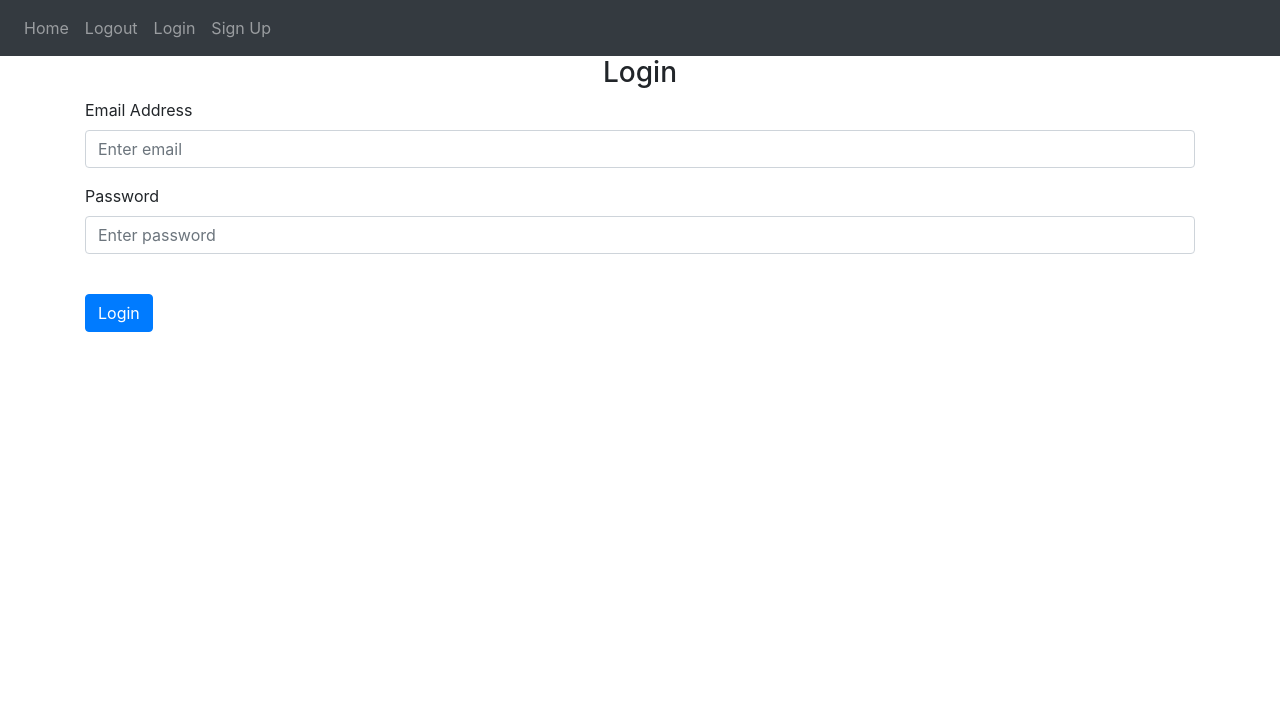
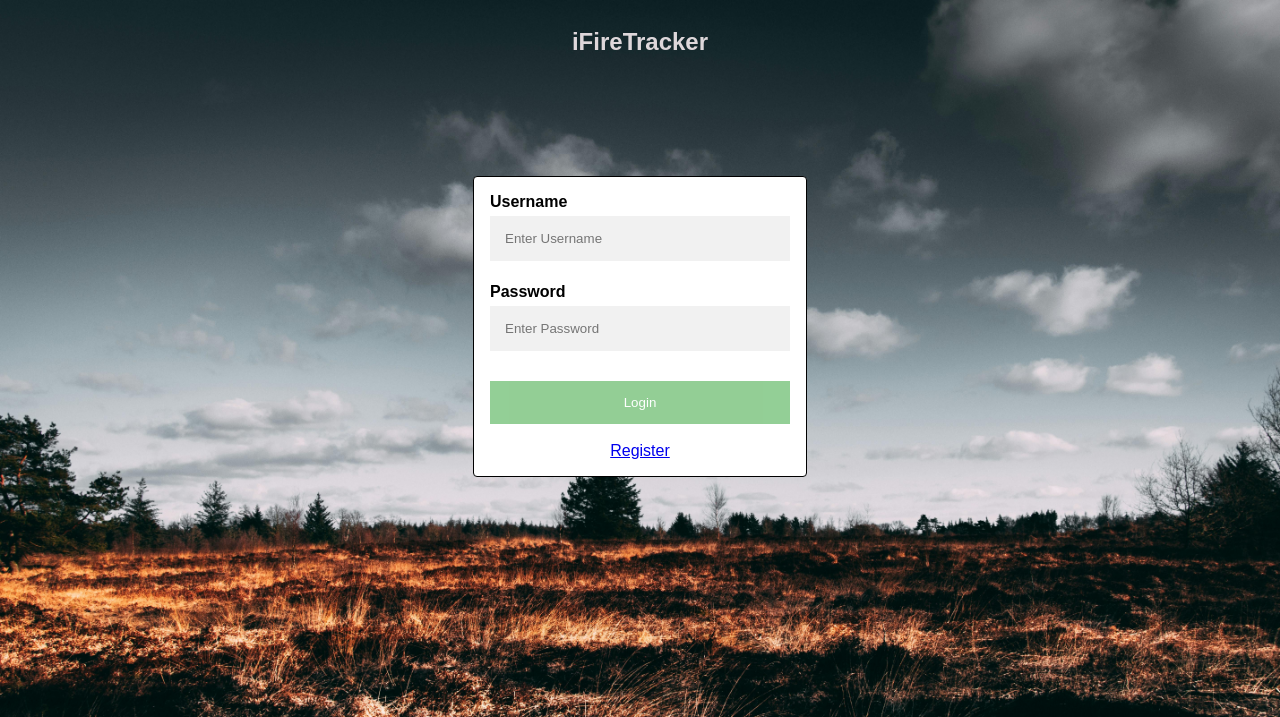
Before and after one commit to UC-JARRD/group-project, a Flask app: page /login in a window 1280 px wide. Shown: the top 717 px of the page. Run offline with Flask 3, Linux system fonts and the light colour scheme; some libraries are stand-ins or nearby versions.

Commit message:
Added website

```diff
--- a/src/iFireTrackerModel/api/api-to-webserver/send_csv_to_webserver.py
+++ b/src/iFireTrackerModel/api/api-to-webserver/send_csv_to_webserver.py
@@ -1,10 +1,10 @@
 import requests
 
 # Set the API endpoint URL
-url = 'http://13.211.167.106/upload?format=csv'
+url = 'http://54.66.144.170/upload?format=csv'
 
 # Set the path to the CSV file you want to send
-csv_path = '../model/output/csv/fire_risk_per_polygon.csv'
+csv_path = '../../model/data/output/csv/fire_risk_per_land_use_area.csv'
 
 # Open the CSV file in binary mode
 with open(csv_path, 'rb') as csv_file:
--- a/src/iFireTrackerModel/api/api-to-webserver/send_html_to_webserver.py
+++ b/src/iFireTrackerModel/api/api-to-webserver/send_html_to_webserver.py
@@ -1,10 +1,10 @@
 import requests
 
 # Set the API endpoint URL
-url = 'http://13.211.167.106/upload?format=html'
+url = 'http://54.66.144.170/upload?format=html'
 
 # Set the path to the CSV file you want to send
-html_path = '../model/output/html/fire_risk_map.html'
+html_path = '../../model/data/output/html/fire_risk_map.html'
 
 # Open the CSV file in binary mode
 with open(html_path, 'rb') as html_file:
--- a/src/iFireTrackerWeb/requirements.txt
+++ b/src/iFireTrackerWeb/requirements.txt
@@ -1,9 +1,12 @@
 blinker==1.8.2
 boto3==1.34.108
 botocore==1.34.108
+certifi==2024.2.2
+charset-normalizer==3.3.2
 click==8.1.7
 Flask==3.0.3
 gunicorn==22.0.0
+idna==3.7
 itsdangerous==2.2.0
 Jinja2==3.1.4
 jmespath==1.0.1
@@ -13,6 +16,7 @@ packaging==24.0
 pandas==2.2.2
 python-dateutil==2.9.0.post0
 pytz==2024.1
+requests==2.32.1
 s3transfer==0.10.1
 six==1.16.0
 tzdata==2024.1
--- a/src/iFireTrackerWeb/templates/csv.html
+++ b/src/iFireTrackerWeb/templates/csv.html
@@ -25,6 +25,8 @@
 </style>
 
 <body>
+
+<h2><a href="{{ url_for('main') }}" style="color: black;">iFireTracker</a></h2>
 
 <table style="margin-left: 20px;">
 <!-- Table headers -->
--- /dev/null
+++ b/src/iFireTrackerWeb/templates/login.html
@@ -0,0 +1,97 @@
+<!DOCTYPE html>
+<html>
+<head>
+<style>
+body {
+  font-family: Arial, Helvetica, sans-serif;
+  background-image: url("{{ url_for('static', filename='images/background.jpg') }}");
+  background-repeat: no-repeat;
+  background-attachment: fixed;
+  background-size: cover;
+  display: flex;
+  flex-direction: column;
+  align-items: center;
+
+}
+
+h2 {
+  color: #ded7da; /* Change this to your desired color */
+}
+
+.container {
+  width: 300px;
+  padding: 16px;
+  background-color: white;
+  margin: 0 auto;
+  margin-top: 100px;
+  border: 1px solid black;
+  border-radius: 4px;
+}
+
+input[type=text], input[type=password] {
+  width: 90%;
+  padding: 15px;
+  margin: 5px 0 22px 0;
+  display: inline-block;
+  border: none;
+  background: #f1f1f1;
+}
+
+input[type=email] {
+  width: 90%;
+  padding: 15px; /* Increase padding to make the box bigger */
+  margin: 5px 0 22px 0;
+  display: inline-block;
+  border: none;
+  background: #f1f1f1;
+}
+
+input[type=text]:focus, input[type=password]:focus {
+  background-color: #ddd;
+  outline: none;
+}
+
+button {
+  background-color: #4CAF50;
+  color: white;
+  padding: 14px 20px;
+  margin: 8px 0;
+  border: none;
+  cursor: pointer;
+  width: 100%;
+  opacity: 0.6;
+}
+
+button:hover {
+  opacity:1;
+}
+
+/* Add this style for the register link */
+.register-link {
+  display: block;
+  text-align: center;
+  margin-top: 10px;
+}
+
+</style>
+</head>
+<body>
+
+  <h2>iFireTracker</h2>
+
+<div class="container">
+<form method="POST">
+  <label for="login"><b>Username</b></label>
+  <input type="text" placeholder="Enter Username" name="login" required>
+
+  <label for="password"><b>Password</b></label>
+  <input type="password" placeholder="Enter Password" name="password" required>
+
+  <button type="submit">Login</button>
+
+  <a href="{{ url_for('registration') }}" class="register-link">Register</a>
+</form>
+</div>
+
+</body>
+</html>
--- a/src/iFireTrackerWeb/Sign up.html
+++ b/src/iFireTrackerWeb/templates/original/SignUp.html
@@ -4,7 +4,7 @@
 <style>
 body {
   font-family: Arial, Helvetica, sans-serif;
-  background-image: url('pexels-einfoto-2305169.jpg');
+  background-image: url("{{ url_for('static', filename='images/background.jpg') }}");
   background-repeat: no-repeat;
   background-attachment: fixed;
   background-size: cover;
@@ -70,7 +70,7 @@ button:hover {
 </head>
 <body>
 
-  <h2>ifiretracker</h2>
+  <h2>iFireTracker</h2>
 
 <div class="container">
 
--- a/src/iFireTrackerWeb/web_server.py
+++ b/src/iFireTrackerWeb/web_server.py
@@ -1,65 +1,151 @@
 import io
-from flask import Flask, request, Response, render_template, render_template_string, send_file
+from flask import Flask, request, render_template, render_template_string, redirect, url_for
 import pandas as pd
+import requests
 
 app = Flask(__name__)
 
-def message():
-    error_message = "Unknown format of data!"
+AUTH_SERVER_URL = 'http://13.239.55.4:8000'
 
-    # Create an HTML template with the message
-    html_template = f"""
-    <!DOCTYPE html>
-    <html lang="en">
-    <head>
-        <meta charset="UTF-8">
-        <title>Message</title>
-    </head>
-    <body>
-        <h1>{error_message}</h1>
-    </body>
-    </html>
-    """
+@app.route('/registration', methods=['GET', 'POST'])
+def registration():
+    if request.method == 'POST':
+        name = request.form['name']  # Assuming you're collecting 'name' in the form.
+        login = request.form['username']
+        email = request.form['email']  # Assuming you're collecting 'email' in the form.
+        password = request.form['password']
 
-    return render_template_string(html_template)
+        # Form the API request to the authorization server
+        response = requests.post(f'{AUTH_SERVER_URL}/register', data={'name': name,'login': login,'email': email,'password': password})
+
+        if response.status_code == 200 or response.status_code == 201:
+            return redirect(url_for('login'))
+        else:
+            return 'Registration failed', response.status_code
+
+    return render_template('registration.html')
+
+@app.route('/login', methods=['GET', 'POST'])
+def login():
+    if request.method == 'POST':
+        login = request.form['login']
+        password = request.form['password']
+
+        # Form the API request to the authorization server
+        response = requests.post(f'{AUTH_SERVER_URL}/login', json={'login': login, 'password': password})
+
+        if response.status_code == 200 or response.status_code == 201:
+            return redirect(url_for('main'))
+        else:
+            return 'Login failed', response.status_code
+
+    return render_template('login.html')
+
+@app.route('/main')
+def main():
+    return render_template('main.html')
+
+@app.route('/')
+def home():
+    return redirect(url_for('login'))
+
+@app.route('/map', methods=['GET'])
+def map():
+    print('Get the Map page...')
+
+    html_path = './data/html/fire_risk_map.html'
+
+    # Read the contents of the HTML file
+    with open(html_path, 'r') as html_file:
+        html_contents = html_file.read()
+
+    # Render an HTML template with the HTML contents
+    # return render_template('html.html', html_contents=html_contents)
+    return render_template_string(html_contents)
+
+@app.route('/csv', methods=['GET'])
+def csv():
+    print('Get the CSV page...')
+
+    csv_path = './data/csv/fire_risk_per_land_use_area.csv'
+
+    # Read the CSV file
+    df_origin = pd.read_csv(csv_path)
+
+    # Drop the "school" column from the DataFrame
+    df = df_origin.drop(columns=['merged_geometry'])
+
+    # Get the headers (column names)
+    headers = df.columns.tolist()
+
+    # Get the rows (data) as a list of lists
+    rows = df.values.tolist()
+
+    print('Display CSV file as HTML page.')
+    # Render an HTML template with the header and rows
+    # return render_template_string(html_template)
+    return render_template('csv.html', header=headers, rows=rows)
+
+# def message():
+#     error_message = "Unknown format of data!"
+
+#     # Create an HTML template with the message
+#     html_template = f"""
+#     <!DOCTYPE html>
+#     <html lang="en">
+#     <head>
+#         <meta charset="UTF-8">
+#         <title>Message</title>
+#     </head>
+#     <body>
+#         <h1>{error_message}</h1>
+#     </body>
+#     </html>
+#     """
+
+#     return render_template_string(html_template)
 
 # Set the get endpoint URL
-@app.route('/query', methods=['GET'])
-def query():
-    print('Get the Main page...')
-    format = request.args.get('format')
+# @app.route('/query', methods=['GET'])
+# def query():
+#     print('Get the Main page...')
+#     format = request.args.get('format')
 
-    csv_path = './data/csv/fire_risk_per_land_use_area.csv'
-    html_path = './data/html/fire_risk_map.html'
+#     csv_path = './data/csv/fire_risk_per_land_use_area.csv'
+#     html_path = './data/html/fire_risk_map.html'
 
-    if format == 'csv':
-        # Read the CSV file
-        df_origin = pd.read_csv(csv_path)
+#     if format == 'csv':
+#         # Read the CSV file
+#         df_origin = pd.read_csv(csv_path)
 
-        # Drop the "school" column from the DataFrame
-        df = df_origin.drop(columns=['merged_geometry'])
+#         # Drop the "school" column from the DataFrame
+#         df = df_origin.drop(columns=['merged_geometry'])
 
-        # Get the headers (column names)
-        headers = df.columns.tolist()
+#         # Get the headers (column names)
+#         headers = df.columns.tolist()
 
-        # Get the rows (data) as a list of lists
-        rows = df.values.tolist()
+#         # Get the rows (data) as a list of lists
+#         rows = df.values.tolist()
 
-        print('Display CSV file as HTML page.')
-        # Render an HTML template with the header and rows
-        # return render_template_string(html_template)
-        return render_template('csv.html', header=headers, rows=rows)
-    elif format == 'html':
-        # Read the contents of the HTML file
-        with open(html_path, 'r') as html_file:
-            html_contents = html_file.read()
+#         print('Display CSV file as HTML page.')
+#         # Render an HTML template with the header and rows
+#         # return render_template_string(html_template)
+#         return render_template('csv.html', header=headers, rows=rows)
+#     elif format == 'html':
+#         # Read the contents of the HTML file
+#         with open(html_path, 'r') as html_file:
+#             html_contents = html_file.read()
 
-        # Render an HTML template with the HTML contents
-        # return render_template('html.html', html_contents=html_contents)
-        return render_template_string(html_contents)
-    else:
-        print('Unknown format of data!')
-        return message()
+#         # Render an HTML template with the HTML contents
+#         # return render_template('html.html', html_contents=html_contents)
+#         return render_template_string(html_contents)
+#     else:
+#         print('Unknown format of data!')
+#         return message()
+
+
+# Set the maximum allowed size for HTTP requests to 10 MB
+app.config['MAX_CONTENT_LENGTH'] = 20 * 1024 * 1024
 
 # Set the upload endpoint URL
 @app.route('/upload', methods=['POST'])
```
Also changed, not shown: src/iFireTrackerWeb/templates/main.html (renamed from src/iFireTrackerWeb/Main page F.html, +4 -5 lines), src/iFireTrackerWeb/templates/original/Login.html (renamed from src/iFireTrackerWeb/Login page.html, +5 -7 lines), src/iFireTrackerWeb/templates/original/Main.html (added, +117 -0 lines), src/iFireTrackerWeb/templates/registration.html (added, +131 -0 lines), src/iFireTrackerWeb/templates/test/login.html (added, +11 -0 lines), src/iFireTrackerWeb/templates/test/registration.html (added, +13 -0 lines), src/iFireTrackerWeb/static/images/background.jpg (renamed from src/iFireTrackerWeb/pexels-einfoto-2305169.jpg), 4 other files.
